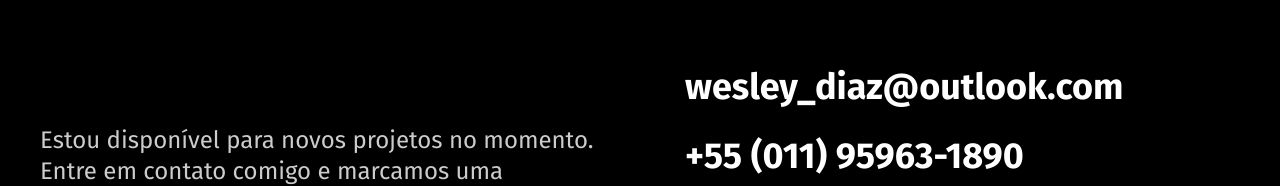
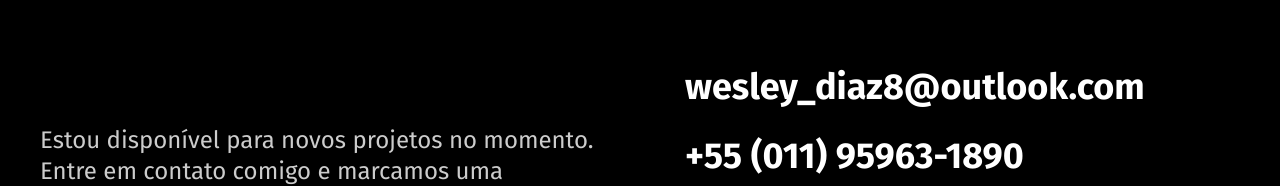
Before and after one commit to WesleyDiasSilva/WesleyDiasSilva.github.io, a plain HTML site: page index.html in a window 1280 px wide. Shown: the part 2498-2684 px from the top of the page. Drawn offline with Linux system fonts and the light colour scheme.

Commit message:
Correção no e-mail

```diff
--- a/index.html
+++ b/index.html
@@ -127,7 +127,7 @@
         Estou disponível para novos projetos no momento. Entre em contato comigo e marcamos uma conversa. 🤝
       </p>
       <ul class="footer-contato">
-        <li>wesley_diaz@outlook.com</li>
+        <li>wesley_diaz8@outlook.com</li>
         <li>+55 (011) 95963-1890</li>
         <li><a href="">@wdiasz</a></li>
       </ul>
```
